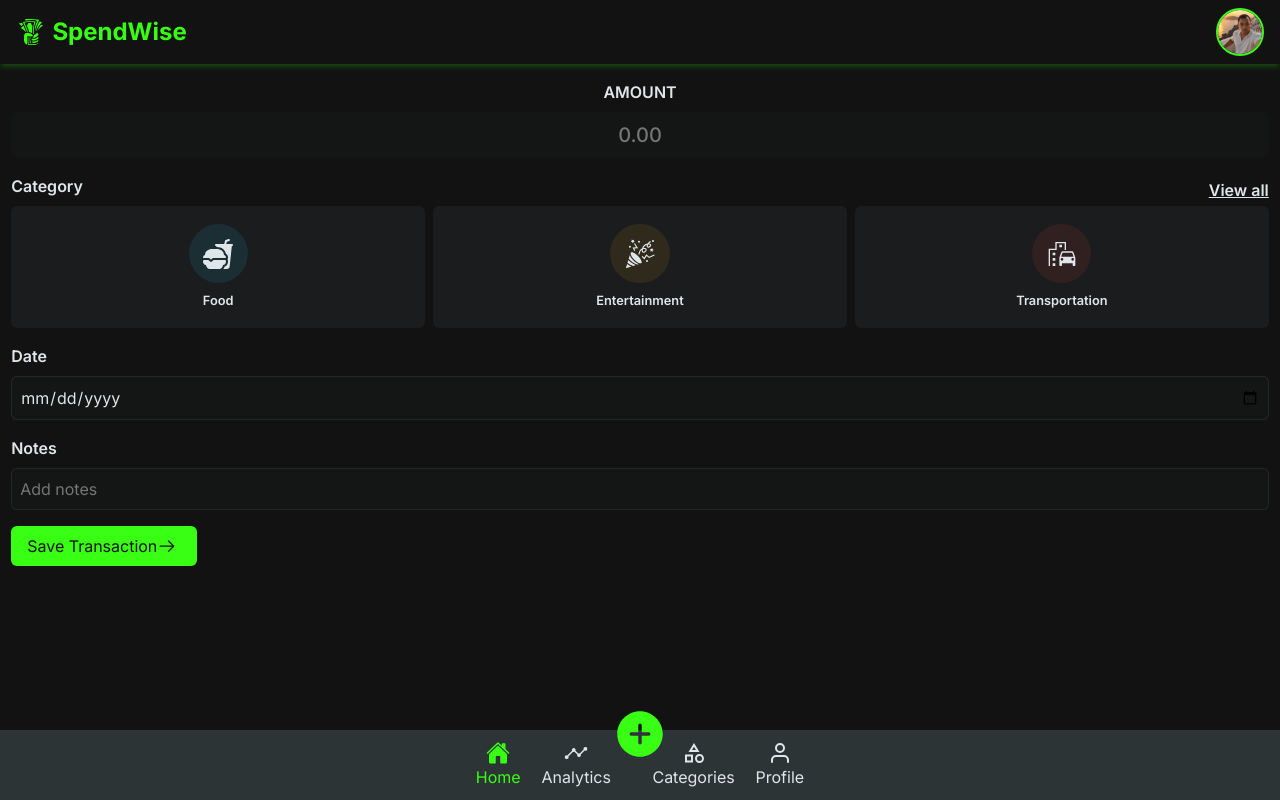
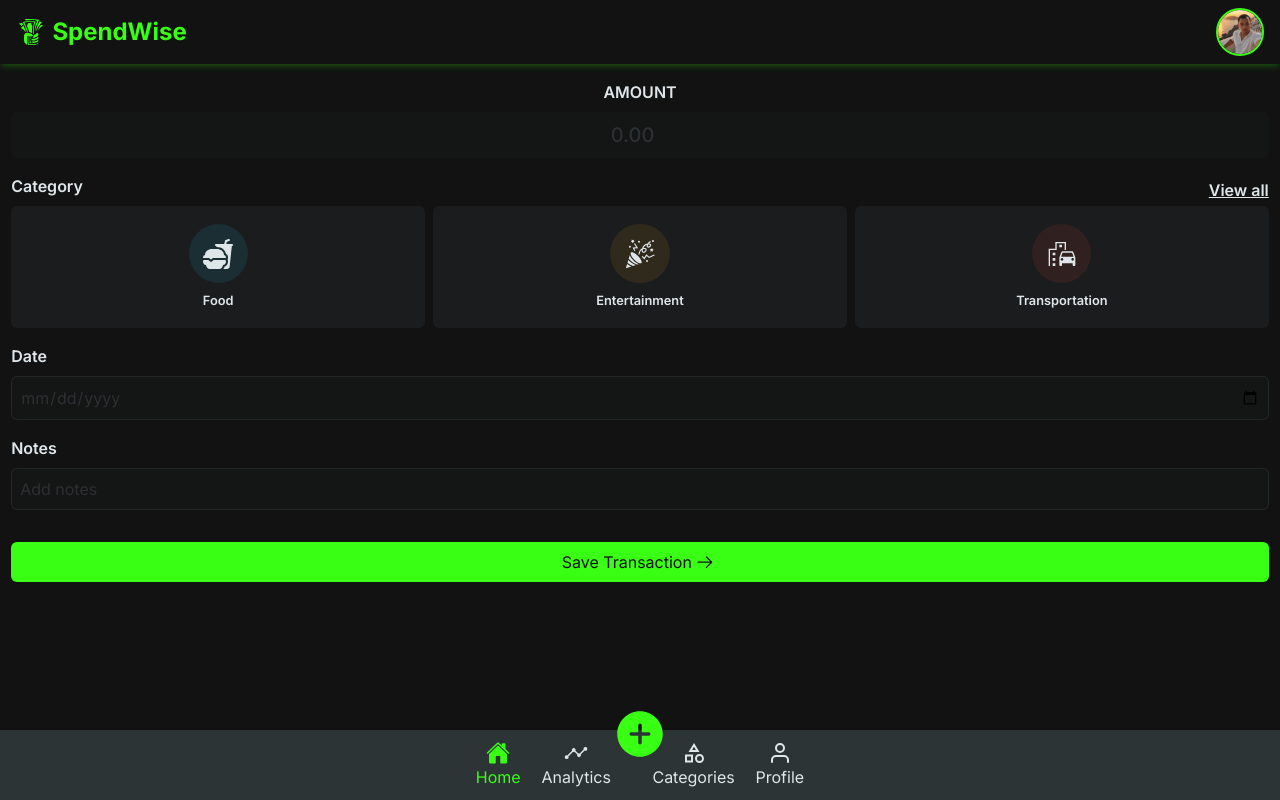
Before and after one commit to Andriamahay11master/SpendWise, a React (Vite) app: page /addExpense in a window 1280 px wide. Built offline with nearby package versions, Linux system fonts and the light colour scheme.

Commit message:
finalisation styling form

```diff
--- a/src/components/Expenses/ExpensesForm.tsx
+++ b/src/components/Expenses/ExpensesForm.tsx
@@ -48,7 +48,7 @@ const ExpensesForm = () => {
         <div className="form-group form-amount">
           <label htmlFor="amount">Amount</label>
           <input
-            type="text"
+            type="number"
             name="amount"
             id="amount"
             placeholder="0.00"
@@ -101,7 +101,7 @@ const ExpensesForm = () => {
             onChange={handleChange}
           />
         </div>
-        <div className="form-group form-submit">
+        <div className="form-group form-button">
           <button type="submit" className="btn btn-primary">
             <span>Save Transaction</span> <GoArrowRight />
           </button>
--- a/src/styles/common/_buttons.scss
+++ b/src/styles/common/_buttons.scss
@@ -8,7 +8,7 @@
   @include flex-center;
   svg {
     font-size: $font-size-lg;
-    margin-right: 0.2rem;
+    margin: 0 0.2rem;
   }
   &-primary {
     background-color: $primary;
--- a/src/styles/common/_form.scss
+++ b/src/styles/common/_form.scss
@@ -56,6 +56,9 @@ input {
       outline: none;
       border: none;
     }
+  }
+  &::placeholder {
+    color: rgba($dark, 0.9);
   }
 }
 
@@ -155,6 +158,9 @@ label {
       font-size: $font-size-lg;
       color: $primary;
       font-weight: 500;
+      &::placeholder {
+        color: rgba($dark, 0.9);
+      }
     }
   }
   .form-category {
@@ -212,4 +218,7 @@ label {
       }
     }
   }
+  input[type="date"] {
+    color: rgba($dark, 0.9);
+  }
 }
```
